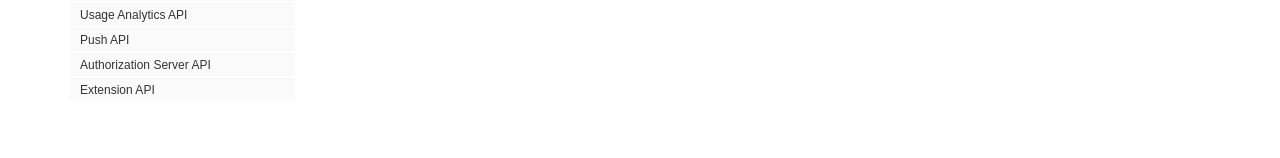
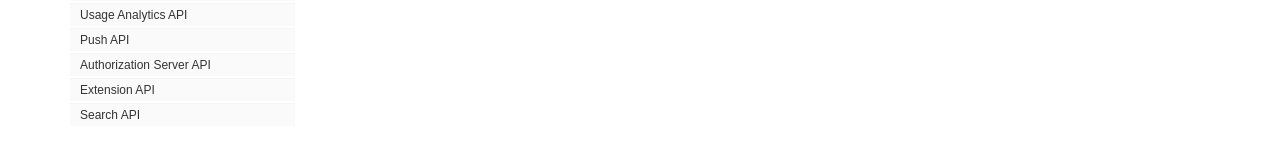
Before and after one commit to fbeaudoincoveo/cloudv2-docs-site, a Jekyll site: the page built from pages/ccv2/apiexplorer/api_explorer_overview.md, in a window 1280 px wide. Shown: the part 511-669 px from the top of the page. Built offline with Jekyll 4.4.1, drawn with Linux system fonts in a browser that asks for light colours; nearby versions of some CDN libraries; comment, search, counter and statistics services are not loaded; a style sheet for code colours, icons or effects is not loaded.

Commit message:
Adding Search API QA files
Generated search_api.html remains empty…

```diff
--- a/_config.yml
+++ b/_config.yml
@@ -138,3 +138,6 @@
   - data: push_api
     json: 'https://push.cloud.coveo.com/v1/api-docs/'
     cache: false
+  - data: search_api
+    json: 'https://searchapiqa.cloud.coveo.com/api-docs/rest/search'
+    cache: false
--- a/_data/sidebars/apiexplorer_sidebar.yml
+++ b/_data/sidebars/apiexplorer_sidebar.yml
@@ -48,3 +48,6 @@
     - title: Extension API
       output: web
       url: extension_api.html
+    - title: Search API
+      output: web
+      url: search_api.html
```
Also changed, not shown: pages/ccv2/apiexplorer/search_api.md (added, +8 -0 lines).
